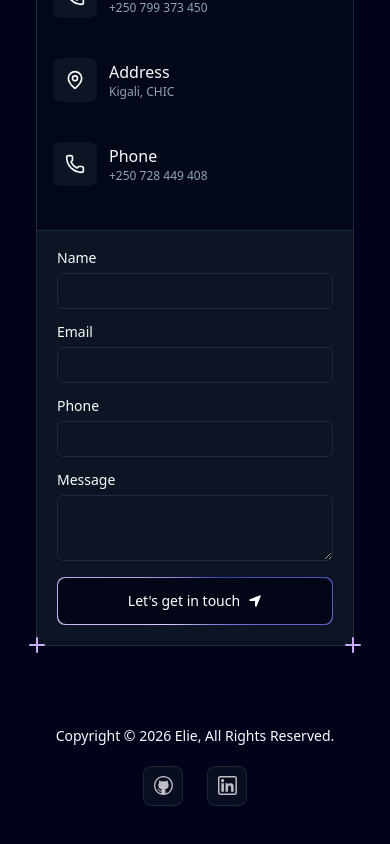
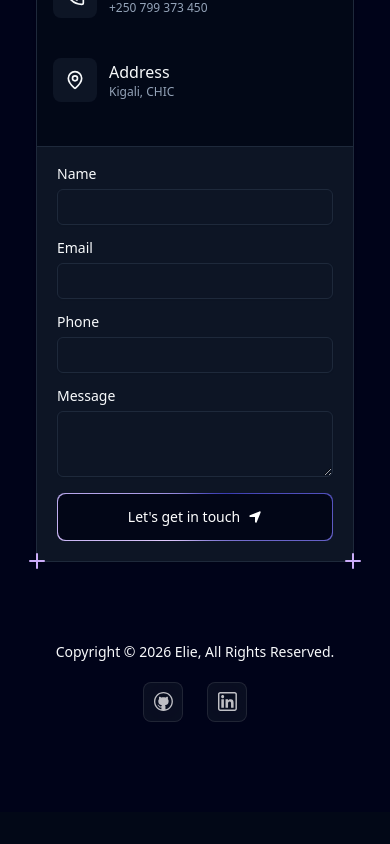
Before and after one commit to iraelie251006/showcase, a Next.js app: page / in a window 390 px wide. Shown: the part 7895-8739 px from the top of the page. After the commit the page ends 8707 px from the top, so only its background shows below. Built offline with nearby package versions, Linux system fonts and the light colour scheme.

Commit message:
Remove phone contact information from ContactCard component

```diff
--- a/components/Contact.tsx
+++ b/components/Contact.tsx
@@ -29,12 +29,7 @@ export default function DefaultDemo() {
 							icon: MapPinIcon,
 							label: 'Address',
 							value: 'Kigali, CHIC',
-						},
-                        {
-							icon: PhoneIcon,
-							label: 'Phone',
-							value: '+250 728 449 408',
-						},
+						}
 					]}
 				>
 					<form action="" className="w-full space-y-4">
```
